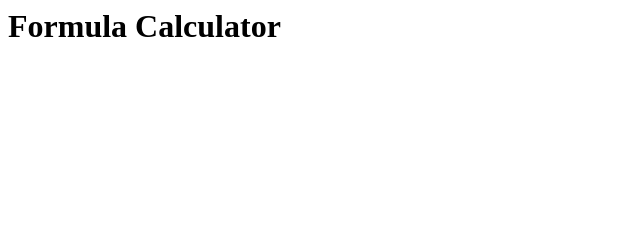
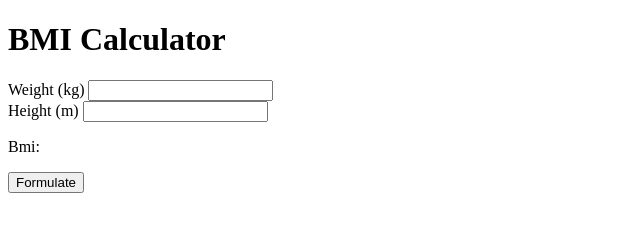
Before and after one commit to Dhicarr/Bmi-Calculator, a plain HTML site: page index.html in a window 1280 px wide. Shown: the whole page, without its empty margins (0-640 px from the left). Drawn offline with Linux system fonts and the light colour scheme.

Commit message:
Update index.html

```diff
--- a/index.html
+++ b/index.html
@@ -1,16 +1,18 @@
+<!DOCTYPE html>
 <html>
-  <title>
-    Formula Solver
-   </title>
-
-  <body>
-    <h1>Formula Calculator</h1>
-  </body>
-
-  <style>
-    body {
-      background-color:white;
-      color#fff;
-    }
-  </style>
+<body>
+<script>
+function showAnswer() {
+  var weight=document.getElementById("x").value;
+  var height=document.getElementById("y").value;
+  var bmi=(weight/(height*height))*10000;
+  document.getElementById("ans").innerHTML ="Bmi: " + bmi.toFixed(1) ;
+}
+</script>
+<h1>BMI Calculator</h1>
+Weight (kg) <input type="text" name="weight" value="" id="x"><br>
+Height (m) <input type="text" name="height" value="" id="y"><br>
+<p id="ans">Bmi: </p>
+<button type="button" onclick="showAnswer()">Formulate</button>
+</body>
 </html>
```
